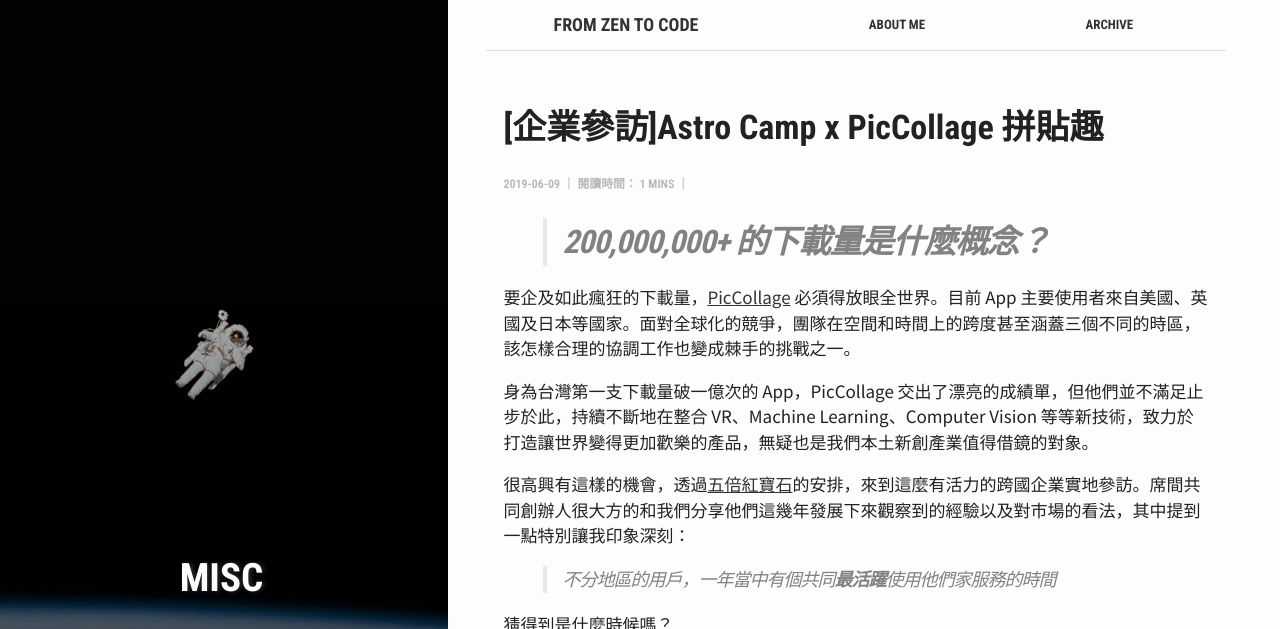
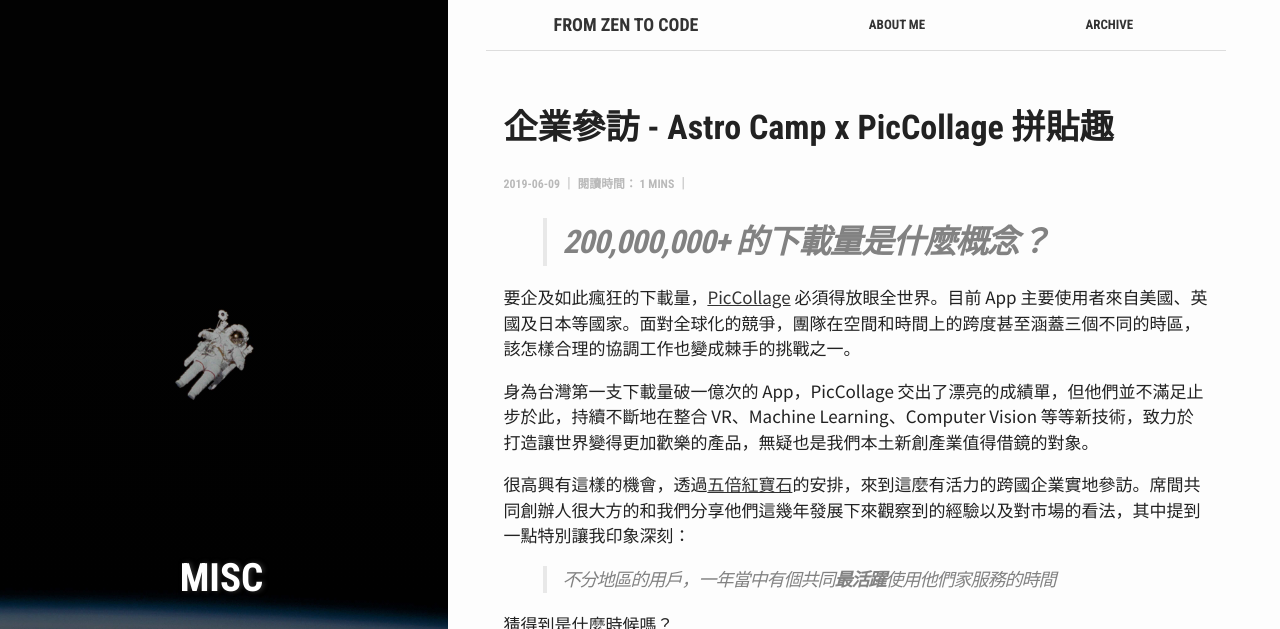
Before and after one commit to stevencch99/stevencch99.github.io, a Jekyll site: the page built from _posts/2019-06-09-Corporate_visit_PicCollage.md, in a window 1280 px wide and 900 px high, cut to the strip 0-629 px from the top of the window. Built offline with Jekyll 4.4.1, drawn with Linux system fonts in a browser that asks for light colours; comment, search, counter and statistics services are not loaded.

```diff
--- a/_posts/2019-06-09-Corporate_visit_PicCollage.md
+++ b/_posts/2019-06-09-Corporate_visit_PicCollage.md
@@ -1,11 +1,11 @@
 ---
 layout: post
-title: "[企業參訪]Astro Camp x PicCollage 拼貼趣"
-description: "[企業參訪]Astro Camp x PicCollage 拼貼趣"
-crawlertitle: "[企業參訪]Astro Camp x PicCollage 拼貼趣"
+title: "企業參訪 - Astro Camp x PicCollage 拼貼趣"
+description: "企業參訪 - Astro Camp x PicCollage 拼貼趣"
+crawlertitle: "企業參訪 - Astro Camp x PicCollage 拼貼趣"
 date: 2019-06-09 18:22:46 +0800
 categories: Misc
-tags: ['Misc']
+tags: Misc
 comments: true
 ---
 
```
